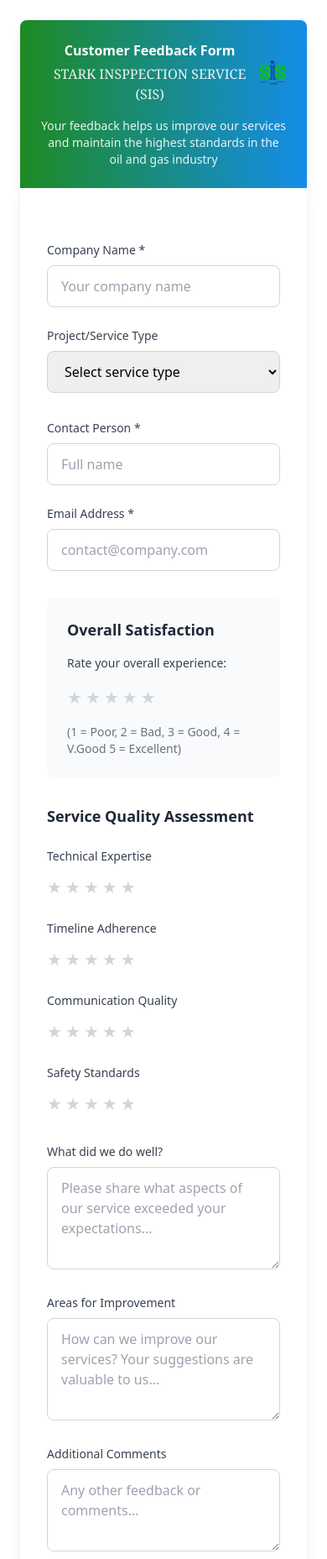
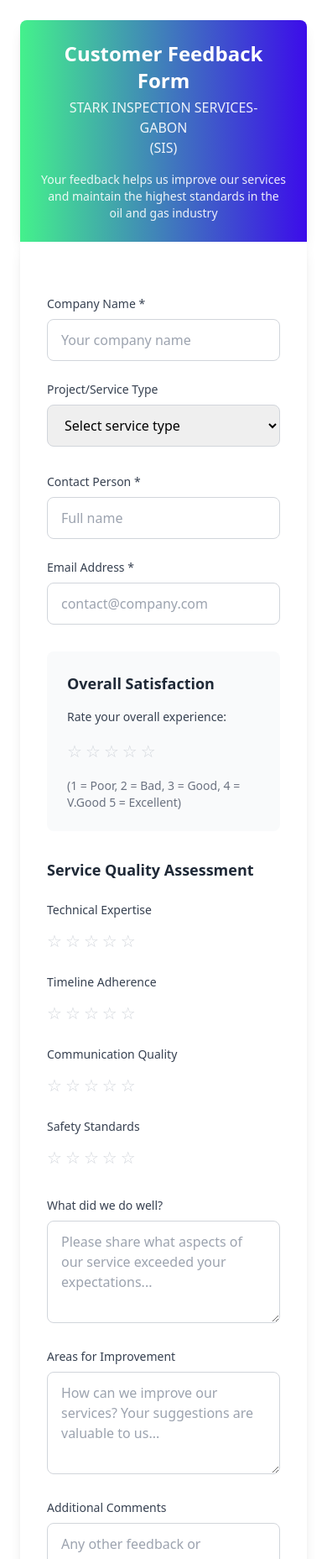
Before and after one commit to mamfred-co/SIS-PROJECTS-, a plain HTML site: page customer feedback form .html in a window 390 px wide. Shown: the top 1857 px of the page at 84% size. Drawn offline with nearby package versions, Linux system fonts and the light colour scheme; files whose address does not match are found by name.

Commit message:
Update customer feedback form .html

```diff
--- a/customer feedback form .html
+++ b/customer feedback form .html
@@ -4,15 +4,15 @@
 <head>
     <meta charset="UTF-8">
     <meta name="viewport" content="width=device-width, initial-scale=1.0">
-    <link rel="icon" href="C:\Users\User\Desktop\SIS\LOGO.jpg">
-    <title>Customer Feedback Form - EEAT Group</title>
+    <link rel="icon" href="C:\Users\User\Desktop\SIS\LOGO-clean.png">
+    <title>Customer Feedback Form - SIS INSPECTIONS</title>
     <script src="https://cdn.tailwindcss.com"></script>
     <style>
         /* CSS STYLES */
         :root {
-            --primary-color: #e9e9ec;
-            --oil-blue: #1e8a23;
-            --gas-orange: #148de9;
+            --primary-color: #44f18c;
+            --oil-blue: #44f18c;
+            --gas-orange: #3c0cea;
         }
 
         .star-rating {
@@ -145,21 +145,20 @@
     <div class="max-w-4xl mx-auto p-6">
         <!-- Header with Logo Spaces -->
         <div class="gradient-header p-6 rounded-t-lg shadow-lg">
+
             <div class="flex justify-between items-center mb-4">
 
 
                 <!-- Center Title -->
                 <div class="flex-2 text-center px-4">
-                    <h1 class="text-2x1 md:text-3xl font-bold text-white">Customer Feedback Form</h1>
-                    <p class="text-white/90 mt-1" ;
-                        style="font-size:45; font-family: Georgia, 'Times New Roman', Times, serif;">STARK INSPPECTION
-                        SERVICE<br>(SIS)</br> </p>
+                    <h1 class="text-2xl md:text-3xl font-bold text-white">Customer Feedback Form</h1>
+                    <p class="text-white/90 mt-1">STARK INSPECTION SERVICES-GABON<br>(SIS)</br> </p>
                 </div>
 
                 <!-- EEAT Group Logo Space -->
                 <div class="flex-1 flex justify-end">
 
-                    <img src="C:\Users\User\Desktop\SIS\LOGO-clean.png" alt="Girl in a jacket" width="300" height="400">
+                    <img src="C:\Users\User\Desktop\SIS\LOGO-clean.png" alt="SIS LOGO" width="200" height="300">
 
                 </div>
             </div>
@@ -175,7 +174,10 @@
             <form id="feedbackForm" class="space-y-8" form action="https://formsubmit.co/admin@sis-ag.com"
                 method="POST">
 
-                <input type="hidden" name="access_key" value="dc06dafb-95c5-4dd1-ae55-13978d360385">
+                <!--code to copy mail to nessary paties -->
+                <!-- <input type="hidden" name="_cc" value="info@eeatgroup.com"> -->
+                <input type="hidden" name="_template" value="table">
+
 
                 <!-- Project Information -->
                 <div class="grid md:grid-cols-2 gap-6">
@@ -183,7 +185,7 @@
                         <label class="block text-sm font-medium text-gray-700 dark:text-gray-300 mb-2">
                             Company Name *
                         </label>
-                        <input type="text" required name="Company Name"
+                        <input type="text" required name="COMPANY NAME"
                             class="form-input dark:bg-gray-700 dark:text-white" placeholder="Your company name">
                     </div>
                     <div>
@@ -220,15 +222,15 @@
                         <label class="block text-sm font-medium text-gray-700 dark:text-gray-300 mb-2">
                             Contact Person *
                         </label>
-                        <input type="text" required name="Contact Person"
+                        <input type="text" required name="CONTACT PERSON"
                             class="form-input dark:bg-gray-700 dark:text-white" placeholder="Full name">
                     </div>
                     <div>
                         <label class="block text-sm font-medium text-gray-700 dark:text-gray-300 mb-2">
                             Email Address *
                         </label>
-                        <input type="email" required name="Email (client email)"
-                            class="form-input dark:bg-gray-700 dark:text-white" placeholder="contact@company.com">
+                        <input type="email" required name="EMAIL" class="form-input dark:bg-gray-700 dark:text-white"
+                            placeholder="contact@company.com">
                     </div>
                 </div>
 
@@ -238,12 +240,13 @@
                     <div class="flex flex-col sm:flex-row sm:items-center gap-4">
                         <span class="text-sm font-medium text-gray-700 dark:text-gray-300">Rate your overall
                             experience:</span>
-                        <div class="star-rating" data-rating="overall-satisfaction">
-                            <span class="star" data-value="1">★</span>
-                            <span class="star" data-value="2">★</span>
-                            <span class="star" data-value="3">★</span>
-                            <span class="star" data-value="4">★</span>
-                            <span class="star" data-value="5">★</span>
+                        <div class="star-rating" data-rating="Overall-Satisfaction">
+                            <input type="hidden" name="OVERALL_SATISFACTION" value="0"> <!-- Hidden input -->
+                            <span class="star" data-value="1">&#9734</span>
+                            <span class="star" data-value="2">&#9734</span>
+                            <span class="star" data-value="3">&#9734</span>
+                            <span class="star" data-value="4">&#9734</span>
+                            <span class="star" data-value="5">&#9734</span>
                         </div>
                         <span class="text-sm text-gray-500 dark:text-gray-400">(1 = Poor, 2 = Bad, 3 = Good, 4 = V.Good
                             5 =
@@ -261,12 +264,13 @@
                             <label class="block text-sm font-medium text-gray-700 dark:text-gray-300">
                                 Technical Expertise
                             </label>
-                            <div class="star-rating" data-rating="technical-expertise">
-                                <span class="star" data-value="1">★</span>
-                                <span class="star" data-value="2">★</span>
-                                <span class="star" data-value="3">★</span>
-                                <span class="star" data-value="4">★</span>
-                                <span class="star" data-value="5">★</span>
+                            <div class="star-rating" data-rating="Technical-Expertise">
+                                <input type="hidden" name="TECHNICAL-EXPERTISE" value="0"> <!-- Hidden input -->
+                                <span class="star" data-value="1">&#9734</span>
+                                <span class="star" data-value="2">&#9734</span>
+                                <span class="star" data-value="3">&#9734</span>
+                                <span class="star" data-value="4">&#9734</span>
+                                <span class="star" data-value="5">&#9734</span>
                             </div>
                         </div>
 
@@ -276,11 +280,12 @@
                                 Timeline Adherence
                             </label>
                             <div class="star-rating" data-rating="timeline-adherence">
-                                <span class="star" data-value="1">★</span>
-                                <span class="star" data-value="2">★</span>
-                                <span class="star" data-value="3">★</span>
-                                <span class="star" data-value="4">★</span>
-                                <span class="star" data-value="5">★</span>
+                                <input type="hidden" name="Technical-Adherence" value="0"> <!-- Hidden input -->
+                                <span class="star" data-value="1">&#9734</span>
+                                <span class="star" data-value="2">&#9734</span>
+                                <span class="star" data-value="3">&#9734</span>
+                                <span class="star" data-value="4">&#9734</span>
+                                <span class="star" data-value="5">&#9734</span>
                             </div>
                         </div>
 
@@ -290,11 +295,12 @@
                                 Communication Quality
                             </label>
                             <div class="star-rating" data-rating="communication">
-                                <span class="star" data-value="1">★</span>
-                                <span class="star" data-value="2">★</span>
-                                <span class="star" data-value="3">★</span>
-                                <span class="star" data-value="4">★</span>
-                                <span class="star" data-value="5">★</span>
+                                <input type="hidden" name="Communication" value="0"> <!-- Hidden input -->
+                                <span class="star" data-value="1">&#9734</span>
+                                <span class="star" data-value="2">&#9734</span>
+                                <span class="star" data-value="3">&#9734</span>
+                                <span class="star" data-value="4">&#9734</span>
+                                <span class="star" data-value="5">&#9734</span>
                             </div>
                         </div>
 
@@ -304,11 +310,12 @@
                                 Safety Standards
                             </label>
                             <div class="star-rating" data-rating="safety-standards">
-                                <span class="star" data-value="1">★</span>
-                                <span class="star" data-value="2">★</span>
-                                <span class="star" data-value="3">★</span>
-                                <span class="star" data-value="4">★</span>
-                                <span class="star" data-value="5">★</span>
+                                <input type="hidden" name="Safety-Standards" value="0"> <!-- Hidden input -->
+                                <span class="star" data-value="1">&#9734</span>
+                                <span class="star" data-value="2">&#9734</span>
+                                <span class="star" data-value="3">&#9734</span>
+                                <span class="star" data-value="4">&#9734</span>
+                                <span class="star" data-value="5">&#9734</span>
                             </div>
                         </div>
                     </div>
@@ -349,7 +356,7 @@
                     <h3 class="text-lg font-semibold text-gray-800 dark:text-white mb-4">Recommendation</h3>
                     <div class="space-y-3">
                         <p class="text-sm font-medium text-gray-700 dark:text-gray-300">
-                            Would you recommend to other STARK INSPPECTION SERVICES companies in the oil & gas industry?
+                            Would you recommend EEAT Group to other companies in the oil & gas industry?
                         </p>
                         <div class="flex flex-wrap gap-4">
                             <label class="flex items-center">
@@ -379,7 +386,6 @@
                             </label>
                         </div>
                     </div>
-
                 </div>
 
                 <!-- Submit Button -->
@@ -395,7 +401,7 @@
         <!-- Footer -->
         <div class="text-center mt-8 text-sm text-gray-500 dark:text-gray-400">
             <p>Thank you for taking the time to provide your valuable feedback.</p>
-            <p class="mt-1">SIS - Excellence in Oil & Gas Services | www.sis-ag.com</p>
+            <p class="mt-1">STARK INSPPECTION SERVICES-GABON - Excellence in Oil & Gas Services | sis-ag.com</p>
         </div>
     </div>
 
@@ -421,16 +427,19 @@
         }
 
         // Star rating functionality
+
         function initializeStarRatings() {
             document.querySelectorAll('.star-rating').forEach(rating => {
                 const stars = rating.querySelectorAll('.star');
-                let currentRating = 0;
+                const hiddenInput = rating.querySelector('input[type="hidden"]'); // Get the hidden input
+                let currentRating = 0; // Use a number to track the current rating
 
                 stars.forEach((star, index) => {
                     star.addEventListener('click', () => {
-                        currentRating = index + 1;
-                        updateStars(stars, currentRating);
+                        currentRating = index + 1; // Update currentRating on click
+                        updateStars(stars, currentRating); // Update star visuals
                         rating.setAttribute('data-value', currentRating);
+                        hiddenInput.value = currentRating;  // Update hidden input with numeric value
                     });
 
                     star.addEventListener('mouseenter', () => {
@@ -439,7 +448,7 @@
                 });
 
                 rating.addEventListener('mouseleave', () => {
-                    updateStars(stars, currentRating);
+                    updateStars(stars, currentRating); // Keep the current rating highlighted
                 });
             });
         }
@@ -447,15 +456,15 @@
         function updateStars(stars, rating) {
             stars.forEach((star, index) => {
                 if (index < rating) {
-                    star.classList.add('active');
+                    star.classList.add('active'); // Add active class for selected stars
                 } else {
-                    star.classList.remove('active');
+                    star.classList.remove('active'); // Remove active class for unselected stars
                 }
             });
         }
 
         // Form submission handler
-        /*
+
         function initializeFormSubmission() {
             //document.getElementById('feedbackForm').addEventListener('submit', handleFormSubmit);
             const form = document.getElementById('form');
@@ -475,6 +484,7 @@
                     },
                     body: json
                 })
+
                     .then(async (response) => {
                         let json = await response.json();
                         if (response.status == 200) {
@@ -497,16 +507,12 @@
                     });
             });
         }
-                    */
 
         function handleFormSubmit(event) {
             event.preventDefault();
 
             // Collect form data
             const formData = collectFormData();
-
-            // Show success notification
-            showSuccessNotification();
 
             // Log data (in a real application, this would be sent to a server)
             console.log('Feedback submitted:', formData);
@@ -534,26 +540,6 @@
             }
         }
 
-        function showSuccessNotification() {
-            const notification = document.createElement('div');
-            notification.className = 'success-notification';
-            notification.innerHTML = `
-                <svg class="w-5 h-5" fill="currentColor" viewBox="0 0 20 20">
-                    <path fill-rule="evenodd" d="M16.707 5.293a1 1 0 010 1.414l-8 8a1 1 0 01-1.414 0l-4-4a1 1 0 011.414-1.414L8 12.586l7.293-7.293a1 1 0 011.414 0z" clip-rule="evenodd"></path>
-                </svg>
-                <span>Feedback submitted successfully!</span>
-            `;
-
-            document.body.appendChild(notification);
-
-            // Auto-remove notification after 3 seconds
-            setTimeout(() => {
-                if (notification.parentNode) {
-                    notification.parentNode.removeChild(notification);
-                }
-            }, 3000);
-        }
-
         // Initialize all functionality when DOM is loaded
         document.addEventListener('DOMContentLoaded', function () {
             initializeDarkMode();
@@ -568,10 +554,6 @@
             updateStars
         };
 
-        //const form = document.getElementById('form');
-        //const result = document.getElementById('result');
-
-
     </script>
 </body>
 
```
Lines whose indentation alone changed are shown as unchanged.
